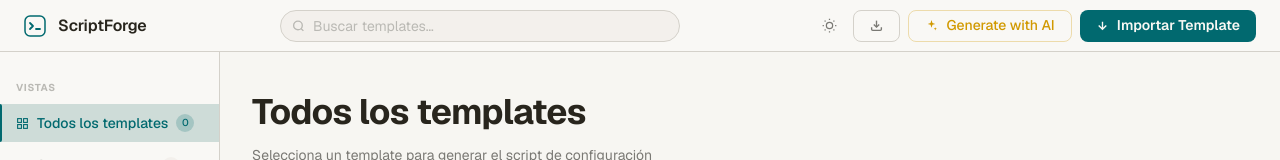
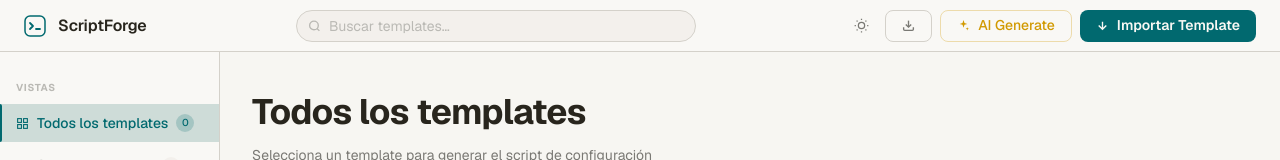
Before and after one commit to javimcasas/ScriptForge, a website: page index.html in a window 1280 px wide. Shown: the top 160 px of the page. Drawn offline with nearby package versions, Linux system fonts and the light colour scheme; no server answers.

Commit message:
Shorten AI button label to 'AI Generate'

```diff
--- a/index.html
+++ b/index.html
@@ -44,7 +44,7 @@
     </button>
     <button class="btn-ghost" id="aiGenerateBtn" title="Generar template con IA">
       <svg width="13" height="13" viewBox="0 0 24 24" fill="none"><path d="M12 2l1.8 5.6L19 9l-5.2 1.4L12 16l-1.8-5.6L5 9l5.2-1.4z" fill="currentColor"/><path d="M19 15l0.7 2.1L22 18l-2.3 0.9L19 21l-0.7-2.1L16 18l2.3-0.9z" fill="currentColor"/></svg>
-      <span class="btn-label">Generate with AI</span>
+      <span class="btn-label">AI Generate</span>
     </button>
     <button class="btn-primary" id="importBtn">
       <svg width="13" height="13" viewBox="0 0 24 24" fill="none" stroke="currentColor" stroke-width="2.5"><path d="M12 5v14M5 12l7 7 7-7"/></svg>
```
